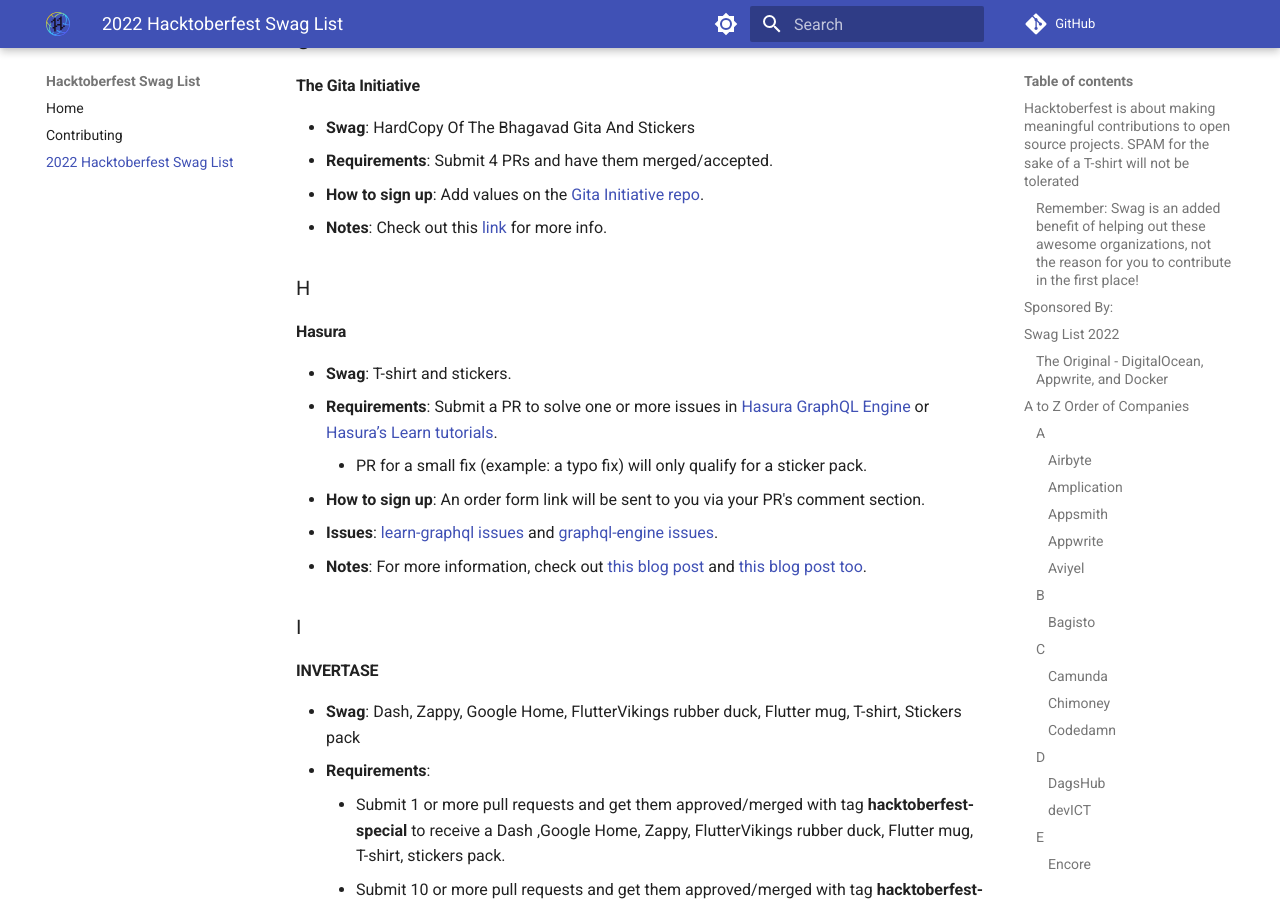
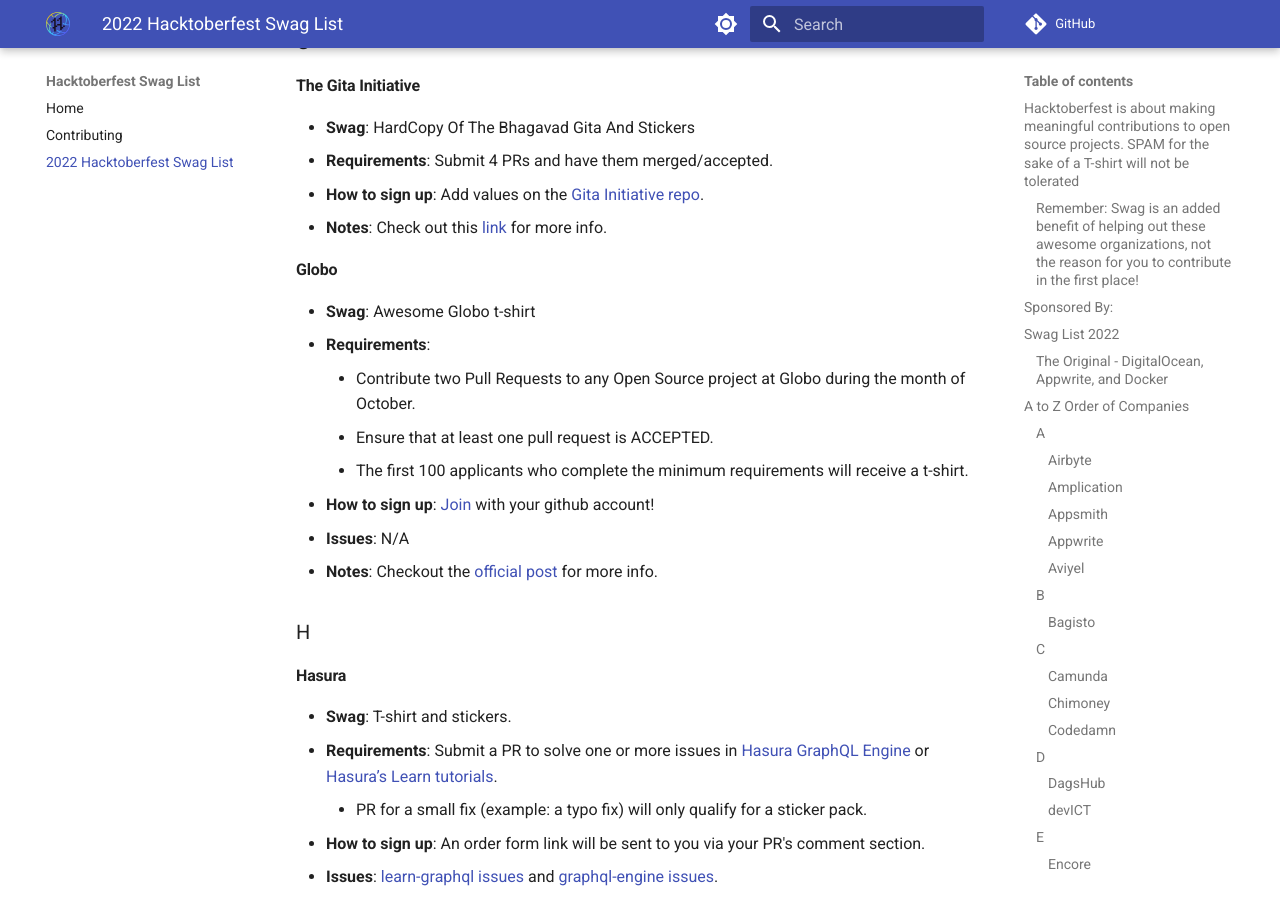
Before and after one commit to crweiner/hacktoberfest-swag-list, an MkDocs documentation site: the page built from docs/list.md, in a window 1280 px wide and 900 px high, scrolled down 6964 px. Built offline with MkDocs 1.6.1 and Material for MkDocs 9.7.7, drawn with Linux system fonts in a browser that asks for light colours; comment, search, counter and statistics services are not loaded.

Commit message:
updated list.md as per #648

```diff
--- a/docs/list.md
+++ b/docs/list.md
@@ -207,6 +207,18 @@
 - **Requirements**: Submit 4 PRs and have them merged/accepted.
 - **How to sign up**: Add values on the [Gita Initiative repo](https://github.com/gita/gita){:target="\_blank"}.
 - **Notes**: Check out this [link](https://www.linkedin.com/posts/vedvyas_github-gitagita-bhagavad-gita-in-json-activity-6982314384161140736-o370/){:target="\_blank"} for more info.
+
+#### **Globo**
+
+- **Swag**: Awesome Globo t-shirt
+- **Requirements**:
+    - Contribute two Pull Requests to any Open Source project at Globo during the month of October.
+    - Ensure that at least one pull request is ACCEPTED.
+    - The first 100 applicants who complete the minimum requirements will receive a t-shirt.
+- **How to sign up**: [Join](https://hacktoberfest.globo.com/login){:target="\_blank"} with your github account!
+- **Issues**: N/A
+- **Notes**: Checkout the [official post](https://opensource.globo.com/){:target="\_blank"} for more info.
+
 
 ### H
 
```
